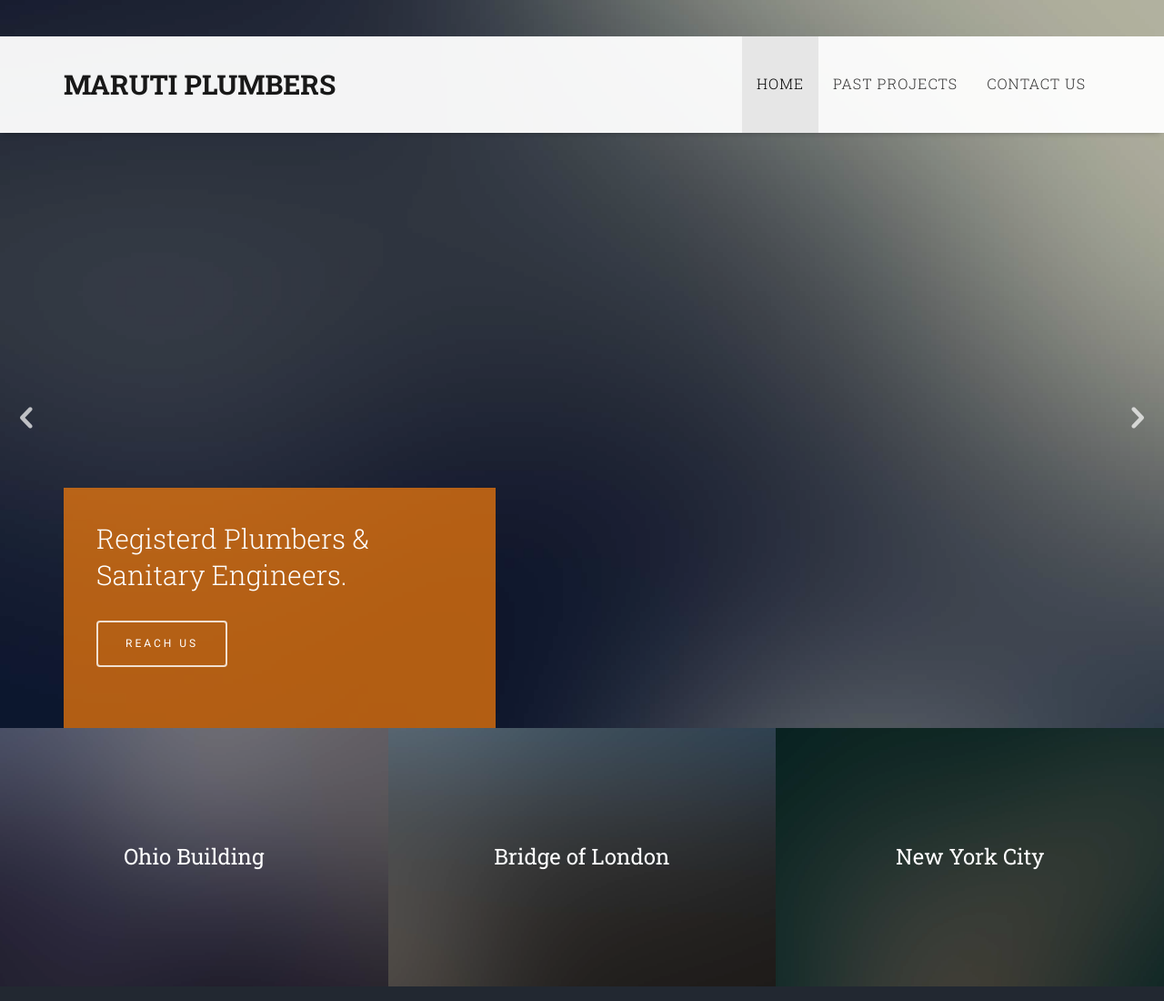
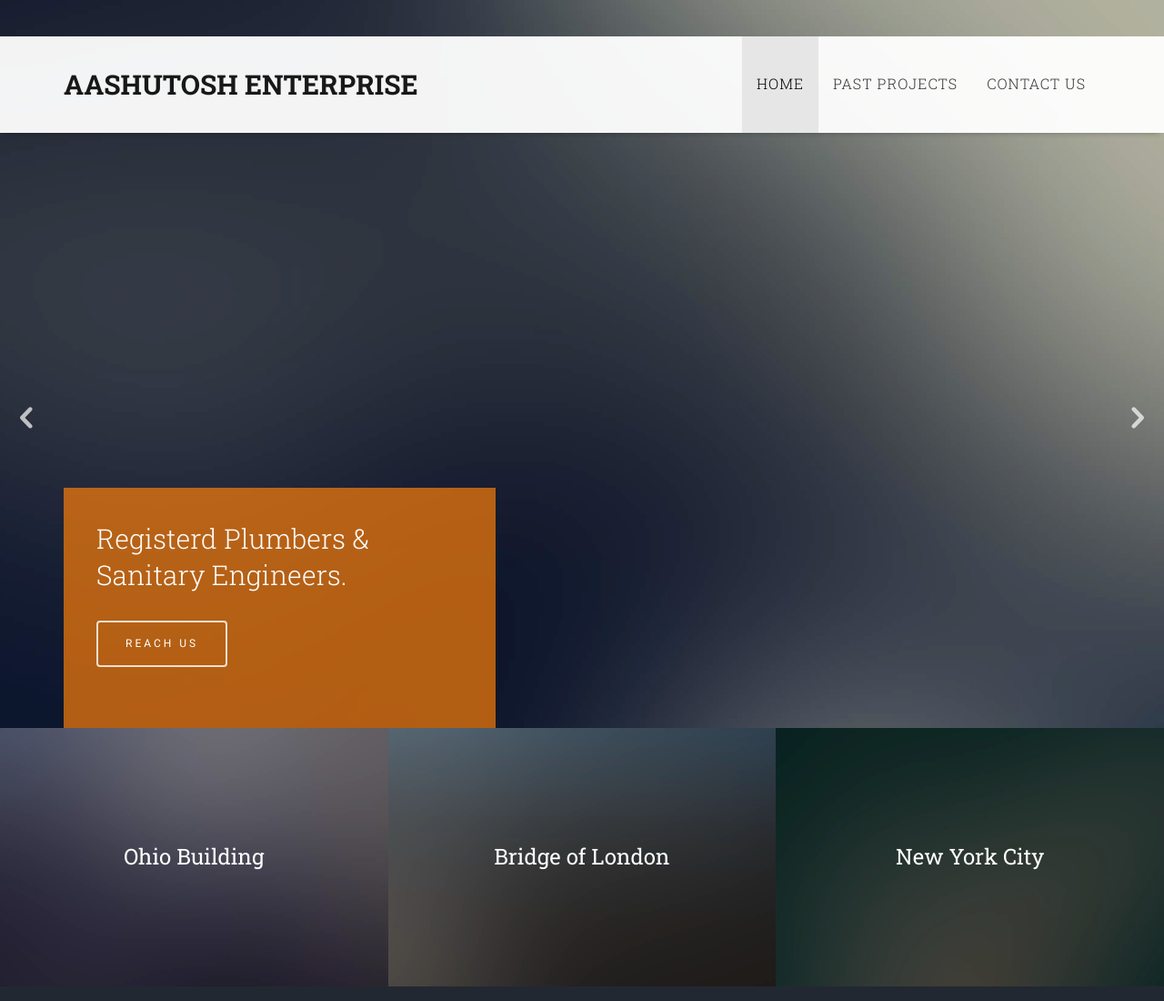
Before and after one commit to syamkerai/maruti, a plain HTML site: page index.html in a window 1280 px wide. Shown: the top 1100 px of the page at 91% size. Drawn offline with Linux system fonts and the light colour scheme; files whose address does not match are found by name.

Commit message:
Update index.html

```diff
--- a/index.html
+++ b/index.html
@@ -53,7 +53,7 @@
 					<div class="container">
 						<div class="nav-header">
 							<a href="#" class="js-fh5co-nav-toggle fh5co-nav-toggle"><i></i></a>
-							<h1 id="fh5co-logo"><a href="index.html">Maruti Plumbers</a></h1>
+							<h1 id="fh5co-logo"><a href="index.html">Aashutosh Enterprise</a></h1>
 							<!-- START #fh5co-menu-wrap -->
 							<nav id="fh5co-menu-wrap" role="navigation">
 								<ul class="sf-menu" id="fh5co-primary-menu">
```
